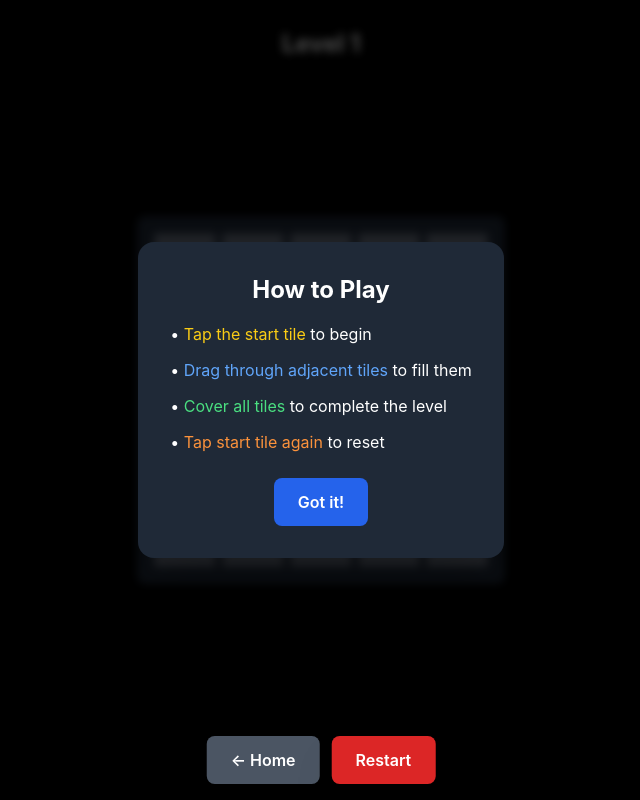
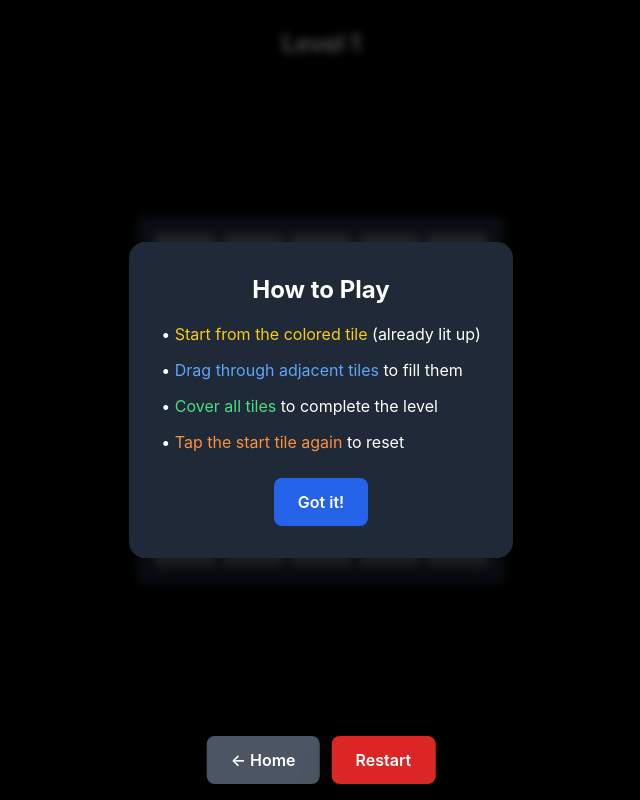
Before and after one commit to TDSLukeMcCarthy/line-fill-game-prototype, a Next.js app: page /game in a window 1280 px wide. Shown: the whole page, without its empty margins (319-959 px from the left). Built offline with nearby package versions, Linux system fonts and the light colour scheme.

Commit message:
Revamp README and game mechanics for "Path Fill Puzzle"; updated game description, added gameplay instructions, and enhanced UI components for better user experience. Implemented state management with Zustand and refined global styles to prevent text selection during gameplay.

```diff
--- a/src/app/game/page.tsx
+++ b/src/app/game/page.tsx
@@ -65,6 +65,11 @@ export default function GamePage() {
     setShowInstructions(false);
   };
 
+  const handleCloseInstructions = () => {
+    setShowInstructions(false);
+    setHasInteracted(true);
+  };
+
   const handleMouseUp = () => {
     endDrag();
   };
@@ -75,7 +80,7 @@ export default function GamePage() {
 
   return (
     <div
-      className="min-h-screen bg-black flex items-center justify-center p-4"
+      className="min-h-screen bg-black flex items-center justify-center p-4 no-select"
       onMouseUp={handleMouseUp}
       onTouchEnd={handleTouchEnd}
     >
@@ -95,6 +100,7 @@ export default function GamePage() {
           onRestart={handleRestart}
           onNextLevel={handleNextLevel}
           showInstructions={showInstructions}
+          onCloseInstructions={handleCloseInstructions}
         />
       </div>
     </div>
--- a/src/app/globals.css
+++ b/src/app/globals.css
@@ -23,4 +23,46 @@ body {
   background: var(--background);
   color: var(--foreground);
   font-family: 'Inter', -apple-system, BlinkMacSystemFont, 'Segoe UI', 'Roboto', 'Oxygen', 'Ubuntu', 'Cantarell', sans-serif;
+
+  /* Prevent text selection during game interactions */
+  -webkit-user-select: none;
+  -moz-user-select: none;
+  -ms-user-select: none;
+  user-select: none;
+
+  /* Prevent text highlighting on touch devices */
+  -webkit-touch-callout: none;
+  -webkit-tap-highlight-color: transparent;
 }
+
+/* Utility classes for text selection control */
+.no-select {
+  -webkit-user-select: none;
+  -moz-user-select: none;
+  -ms-user-select: none;
+  user-select: none;
+  -webkit-touch-callout: none;
+  -webkit-tap-highlight-color: transparent;
+}
+
+.allow-select {
+  -webkit-user-select: text;
+  -moz-user-select: text;
+  -ms-user-select: text;
+  user-select: text;
+}
+
+/* Prevent drag and selection on game elements */
+.game-element {
+  -webkit-user-select: none;
+  -moz-user-select: none;
+  -ms-user-select: none;
+  user-select: none;
+  -webkit-touch-callout: none;
+  -webkit-tap-highlight-color: transparent;
+  -webkit-user-drag: none;
+  -khtml-user-drag: none;
+  -moz-user-drag: none;
+  -o-user-drag: none;
+  user-drag: none;
+}
--- /dev/null
+++ b/src/app/not-found.tsx
@@ -0,0 +1,18 @@
+import Link from 'next/link';
+
+export default function NotFound() {
+  return (
+    <div className="min-h-screen bg-black flex items-center justify-center">
+      <div className="text-center">
+        <h1 className="text-6xl font-bold text-white mb-8">404</h1>
+        <p className="text-xl text-gray-300 mb-12">Page not found</p>
+        <Link
+          href="/"
+          className="inline-block px-12 py-6 bg-gradient-to-r from-blue-500 to-purple-600 text-white text-2xl font-bold rounded-2xl hover:from-blue-600 hover:to-purple-700 transition-all duration-300 transform hover:scale-105 shadow-2xl hover:shadow-blue-500/50"
+        >
+          Back to Home
+        </Link>
+      </div>
+    </div>
+  );
+}
--- a/src/components/GameUI.tsx
+++ b/src/components/GameUI.tsx
@@ -7,6 +7,7 @@ interface GameUIProps {
   onRestart: () => void;
   onNextLevel: () => void;
   showInstructions: boolean;
+  onCloseInstructions: () => void;
 }
 
 export default function GameUI({
@@ -14,10 +15,11 @@ export default function GameUI({
   isComplete,
   onRestart,
   onNextLevel,
-  showInstructions
+  showInstructions,
+  onCloseInstructions
 }: GameUIProps) {
   return (
-    <div className="fixed inset-0 pointer-events-none">
+    <div className="fixed inset-0 pointer-events-none no-select">
       {/* Top UI */}
       <div className="absolute top-4 left-1/2 transform -translate-x-1/2 pointer-events-auto">
         <div className="bg-black/80 backdrop-blur-sm text-white px-6 py-3 rounded-full shadow-2xl">
@@ -31,13 +33,13 @@ export default function GameUI({
           <div className="bg-gray-800 text-white p-8 rounded-2xl shadow-2xl max-w-md mx-4 text-center">
             <h2 className="text-2xl font-bold mb-4">How to Play</h2>
             <div className="space-y-3 text-left">
-              <p>• <span className="text-yellow-400">Tap the start tile</span> to begin</p>
+              <p>• <span className="text-yellow-400">Start from the colored tile</span> (already lit up)</p>
               <p>• <span className="text-blue-400">Drag through adjacent tiles</span> to fill them</p>
               <p>• <span className="text-green-400">Cover all tiles</span> to complete the level</p>
-              <p>• <span className="text-orange-400">Tap start tile again</span> to reset</p>
+              <p>• <span className="text-orange-400">Tap the start tile again</span> to reset</p>
             </div>
             <button
-              onClick={() => window.location.reload()}
+              onClick={onCloseInstructions}
               className="mt-6 px-6 py-3 bg-blue-600 hover:bg-blue-700 rounded-lg font-semibold transition-colors"
             >
               Got it!
--- a/src/components/Grid.tsx
+++ b/src/components/Grid.tsx
@@ -26,7 +26,7 @@ export default function Grid({
 
   return (
     <div
-      className="inline-grid gap-1 p-4 bg-gray-800 rounded-lg shadow-2xl"
+      className="inline-grid gap-1 p-4 bg-gray-800 rounded-lg shadow-2xl no-select"
       style={{
         gridTemplateColumns: `repeat(${cols}, 1fr)`,
         gridTemplateRows: `repeat(${rows}, 1fr)`,
--- a/src/components/Tile.tsx
+++ b/src/components/Tile.tsx
@@ -32,9 +32,9 @@ export default function Tile({
   const getTileStyle = () => {
     if (isStart) {
       return {
-        backgroundColor: visited ? currentColor : '#4B5563',
+        backgroundColor: currentColor, // Start tile is always colored
         border: '2px solid #F59E0B',
-        boxShadow: visited ? '0 0 20px rgba(59, 130, 246, 0.8)' : '0 0 15px rgba(245, 158, 11, 0.6)',
+        boxShadow: '0 0 20px rgba(59, 130, 246, 0.8)', // Always glowing
       };
     }
 
@@ -74,7 +74,7 @@ export default function Tile({
 
   return (
     <div
-      className="w-12 h-12 md:w-16 md:h-16 border-2 rounded-sm cursor-pointer transition-all duration-200 hover:scale-105"
+      className="w-12 h-12 md:w-16 md:h-16 border-2 rounded-sm cursor-pointer transition-all duration-200 hover:scale-105 no-select"
       style={{
         ...getTileStyle(),
         gridColumn: x + 1,
@@ -86,11 +86,6 @@ export default function Tile({
       onTouchMove={handleTouchMove}
       onTouchEnd={(e) => e.preventDefault()}
     >
-      {isStart && !visited && (
-        <div className="w-full h-full flex items-center justify-center">
-          <span className="text-xs font-bold text-white">GO!</span>
-        </div>
-      )}
     </div>
   );
 }
--- a/src/store/gameStore.ts
+++ b/src/store/gameStore.ts
@@ -33,7 +33,7 @@ export const useGameStore = create<GameStore>((set, get) => ({
         y,
         isActive,
         isStart: x === levelData.startPosition.x && y === levelData.startPosition.y,
-        visited: false,
+        visited: x === levelData.startPosition.x && y === levelData.startPosition.y, // Start tile is automatically visited
       }))
     );
 
@@ -52,10 +52,14 @@ export const useGameStore = create<GameStore>((set, get) => ({
     const tile = grid[y]?.[x];
 
     if (tile?.isStart) {
-      // Reset path if starting from start tile
+      // Reset path and start new path from start tile
       get().resetPath();
+      set({
+        isDragging: true,
+        path: [{ x, y }],
+      });
     } else if (tile?.isActive && !tile.visited) {
-      // Start new path
+      // Start new path from non-start tile
       set({
         isDragging: true,
         path: [{ x, y }],
@@ -73,15 +77,22 @@ export const useGameStore = create<GameStore>((set, get) => ({
     if (!isDragging) return;
 
     const tile = grid[y]?.[x];
-    if (!tile?.isActive || tile.visited) return;
+    if (!tile?.isActive) return;
 
+    // Allow continuing to unvisited tiles, or to the same tile (for start tile case)
     const lastPathPoint = path[path.length - 1];
+    const isSameTile = lastPathPoint && lastPathPoint.x === x && lastPathPoint.y === y;
+
+    if (isSameTile) return; // Don't add the same tile twice
+    if (tile.visited && !tile.isStart) return; // Don't revisit non-start tiles
     if (!lastPathPoint || !isAdjacent(lastPathPoint, { x, y })) return;
 
     // Add to path and mark as visited
     const newPath = [...path, { x, y }];
     const newGrid = grid.map(row => [...row]);
-    newGrid[y][x].visited = true;
+    if (!tile.visited) {
+      newGrid[y][x].visited = true;
+    }
 
     set({
       path: newPath,
@@ -101,7 +112,10 @@ export const useGameStore = create<GameStore>((set, get) => ({
   resetPath: () => {
     const { grid } = get();
     const newGrid = grid.map(row =>
-      row.map(tile => ({ ...tile, visited: false }))
+      row.map(tile => ({
+        ...tile,
+        visited: tile.isStart // Keep start tile visited, clear others
+      }))
     );
 
     set({
```
Also changed, not shown: 1 other file (tests, documents, lock files or other folders).
